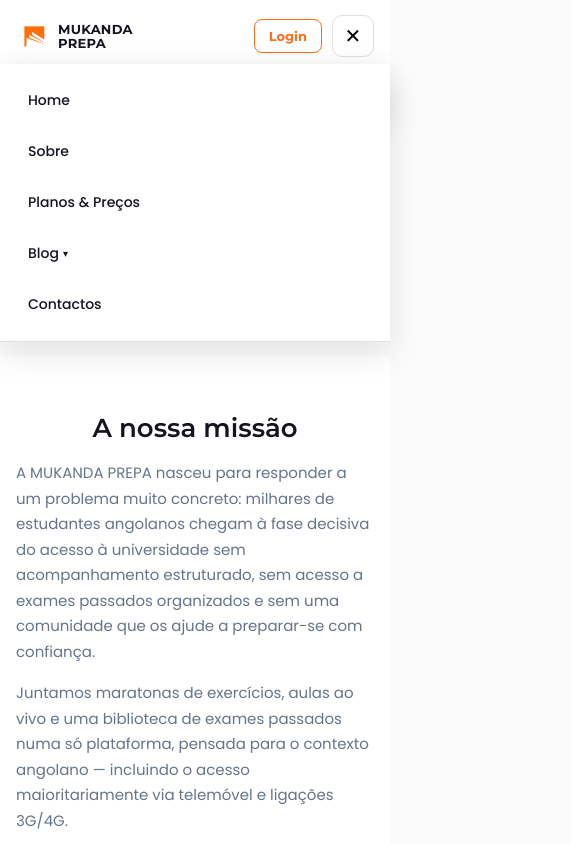
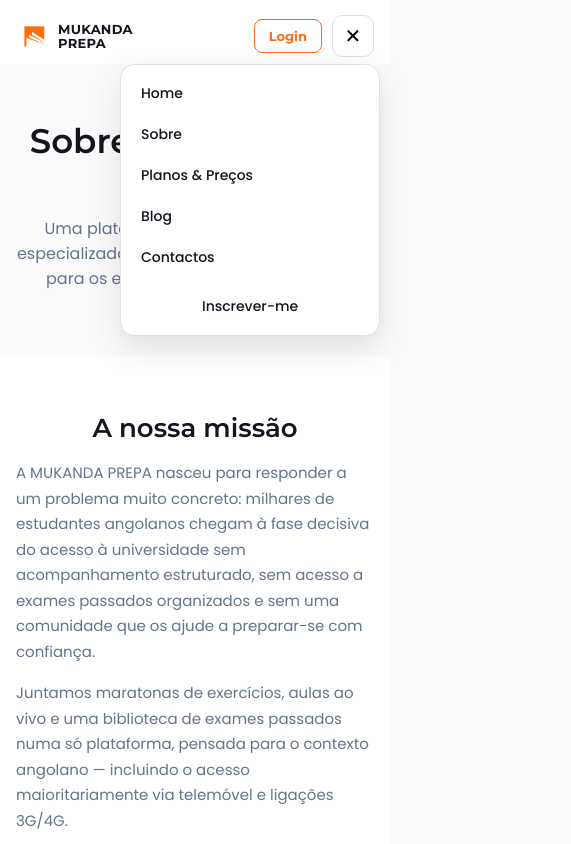
Before and after one commit to henriquebctg360-dotcom/mukandaprepa-plataforma, a React (Vite) app: page /sobre in a window 390 px wide. Both pictures are taken after a click on the button "Abrir menu". Shown: the top 844 px of the page, 571 px wide, since content can reach past the window. Built offline with nearby package versions, Linux system fonts and the light colour scheme; no server answers.

Commit message:
fix(site): grelha dos valores, painel do menu compacto e sem dropdown em telemovel

```diff
--- a/src/components/Navbar.css
+++ b/src/components/Navbar.css
@@ -112,6 +112,16 @@
   font-size: 14px;
 }
 
+/* O Inscrever-me vive dentro do painel do menu em telemóvel; no computador
+   usa-se o botão normal da direita. */
+.navbar__cta-movel {
+  display: none;
+  text-align: center;
+  margin-top: 8px;
+  padding: 12px 18px;
+  font-size: 14px;
+}
+
 /* Login visível na barra em telemóvel — escondido no computador, onde já
    existe o botão normal à direita. */
 /* Mesmas cores do botão Login do computador (btn-outline): contorno e
@@ -173,55 +183,45 @@
 
   /* Os links deixam de estar na barra e passam a painel por baixo dela.
      Antes eram apenas escondidos — o site ficava sem navegação. */
+  /* Painel encostado à direita, por baixo do botão que o abriu, em vez de
+     atravessar o ecrã de ponta a ponta com os itens colados à esquerda. */
   .navbar__links {
     display: none;
     position: absolute;
     top: 72px;
-    left: 0;
-    right: 0;
+    right: 12px;
+    left: auto;
+    width: min(260px, calc(100vw - 24px));
     flex-direction: column;
     align-items: stretch;
-    gap: 2px;
+    gap: 0;
     background: #fff;
-    border-bottom: 1px solid var(--color-border, #E4E4E7);
-    box-shadow: 0 12px 32px rgba(20, 20, 31, .10);
-    padding: 12px;
-    max-height: calc(100vh - 72px);
+    border: 1px solid var(--color-border, #E4E4E7);
+    border-radius: 14px;
+    box-shadow: 0 12px 32px rgba(20, 20, 31, .12);
+    padding: 8px;
+    max-height: calc(100vh - 88px);
     overflow-y: auto;
     z-index: 40;
   }
   .navbar__links--aberto { display: flex; }
   .navbar__links > a,
   .navbar__dropdown-trigger {
-    padding: 14px 16px;
-    border-radius: 10px;
+    padding: 10px 12px;
+    border-radius: 8px;
   }
 
-  /* O submenu do Blog deixa de flutuar e passa a lista recolhida. */
-  .navbar__megamenu {
-    position: static;
-    box-shadow: none;
-    border: none;
-    padding: 0 0 0 16px;
-    min-width: 0;
-  }
+  /* O submenu do Blog fica desligado em telemóvel: num painel estreito não
+     abria de forma utilizável. O item passa a ser um link simples para a
+     página do Blog, de onde se chega às subpáginas. */
+  .navbar__megamenu { display: none; }
+  .navbar__caret { display: none; }
 
   /* Login e Inscrever-me acompanham o painel, em vez de espremerem a barra. */
-  .navbar__actions {
-    display: none;
-    position: absolute;
-    top: 72px;
-    left: 0;
-    right: 0;
-    flex-direction: column;
-    gap: 8px;
-    background: #fff;
-    padding: 0 12px 16px;
-    box-shadow: 0 12px 32px rgba(20, 20, 31, .10);
-    z-index: 39;
-  }
-  .navbar__actions--aberto { display: flex; }
-  .navbar__actions .btn { width: 100%; }
+  /* Os botões da direita saem da barra: o Login está à vista ao lado do
+     menu e o Inscrever-me passou para dentro do painel. */
+  .navbar__actions { display: none; }
+  .navbar__cta-movel { display: block; }
 }
 
 @media (max-width: 640px) {
@@ -230,6 +230,6 @@
   .navbar__logo-img { width: 34px; height: 34px; }
   .navbar__logo { gap: 8px; }
   .navbar__logo-nome { font-size: 13px; }
-  .navbar__links, .navbar__actions { top: 64px; }
-  .navbar__links { max-height: calc(100vh - 64px); }
+  .navbar__links { top: 64px; right: 10px; }
+  .navbar__links { max-height: calc(100vh - 80px); }
 }
--- a/src/components/Navbar.jsx
+++ b/src/components/Navbar.jsx
@@ -77,9 +77,20 @@ export default function Navbar() {
           </div>
 
           <Link to="/contactos">Contactos</Link>
+
+          {/* Dentro do próprio painel, para não ser preciso uma segunda caixa
+              flutuante posicionada por baixo desta. O Login já está na barra. */}
+          <a
+            href={APP_REGISTO}
+            className="btn btn-primary navbar__cta-movel"
+            target="_blank"
+            rel="noreferrer"
+          >
+            Inscrever-me
+          </a>
         </nav>
 
-        <div className={`navbar__actions${menuAberto ? ' navbar__actions--aberto' : ''}`}>
+        <div className="navbar__actions">
           <a href={APP_LOGIN} className="btn btn-outline navbar__acao-login" target="_blank" rel="noreferrer">Login</a>
           <a href={APP_REGISTO} className="btn btn-primary" target="_blank" rel="noreferrer">Inscrever-me</a>
         </div>
--- a/src/pages/Sobre.css
+++ b/src/pages/Sobre.css
@@ -155,7 +155,27 @@
   margin-bottom: 28px;
 }
 
+/* A grelha dos valores não tinha adaptação nenhuma: ficava em três colunas
+   fixas mesmo no telemóvel, e o terceiro cartão de cada linha saía da
+   margem do ecrã. */
+@media (max-width: 1023px) {
+  .sobre-valores__grid {
+    grid-template-columns: repeat(2, 1fr);
+  }
+}
+
 @media (max-width: 640px) {
+  /* Dois a dois, com o quinto sozinho alinhado à esquerda — as colunas
+     mantêm-se para que a última linha acompanhe as de cima. */
+  .sobre-valores__grid {
+    grid-template-columns: repeat(2, 1fr);
+    gap: 14px;
+  }
+
+  .valor-card {
+    padding: 18px 16px;
+  }
+
   .sobre-equipa__fundadores {
     grid-template-columns: 1fr;
     gap: 20px;
```
